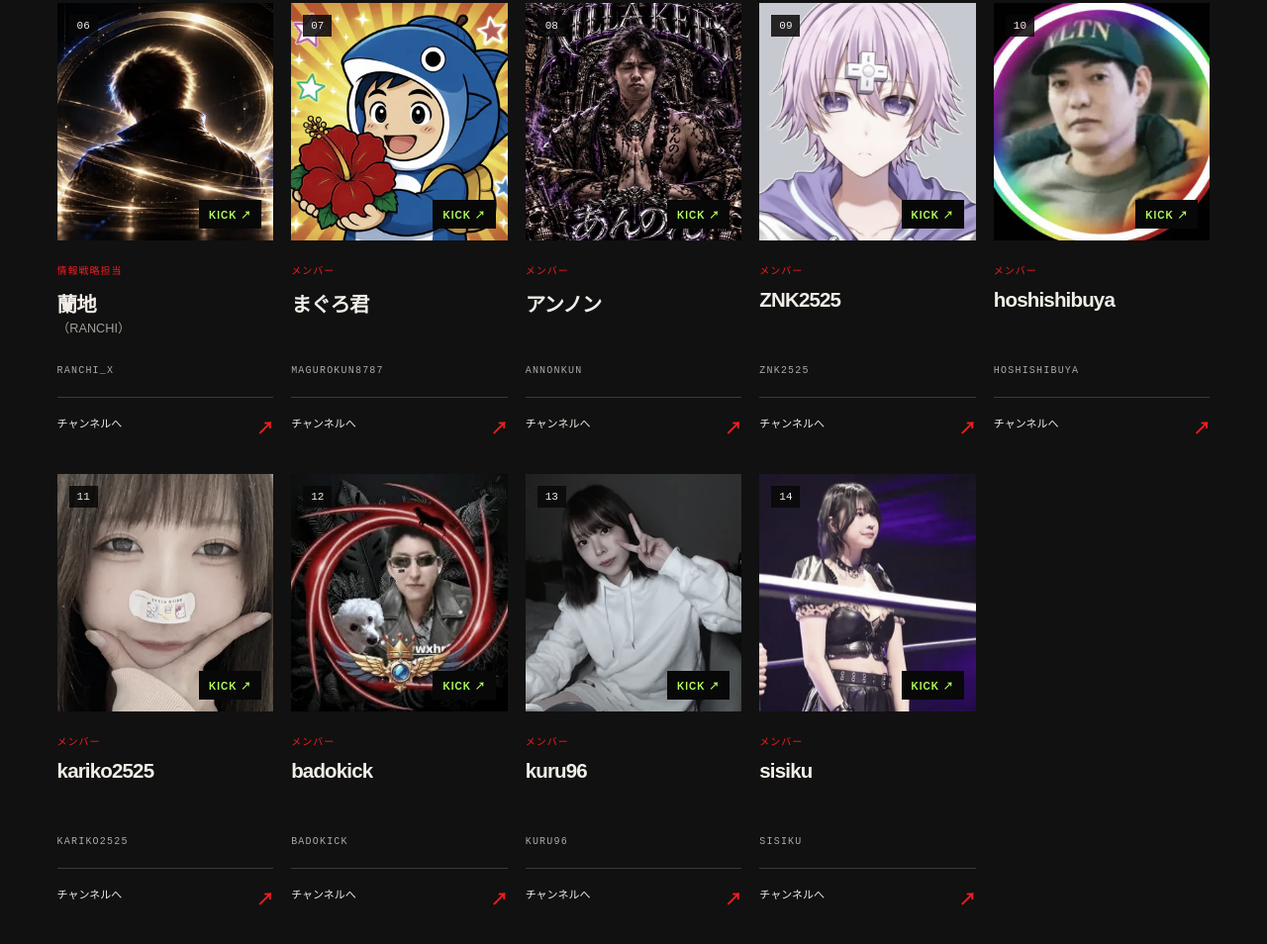
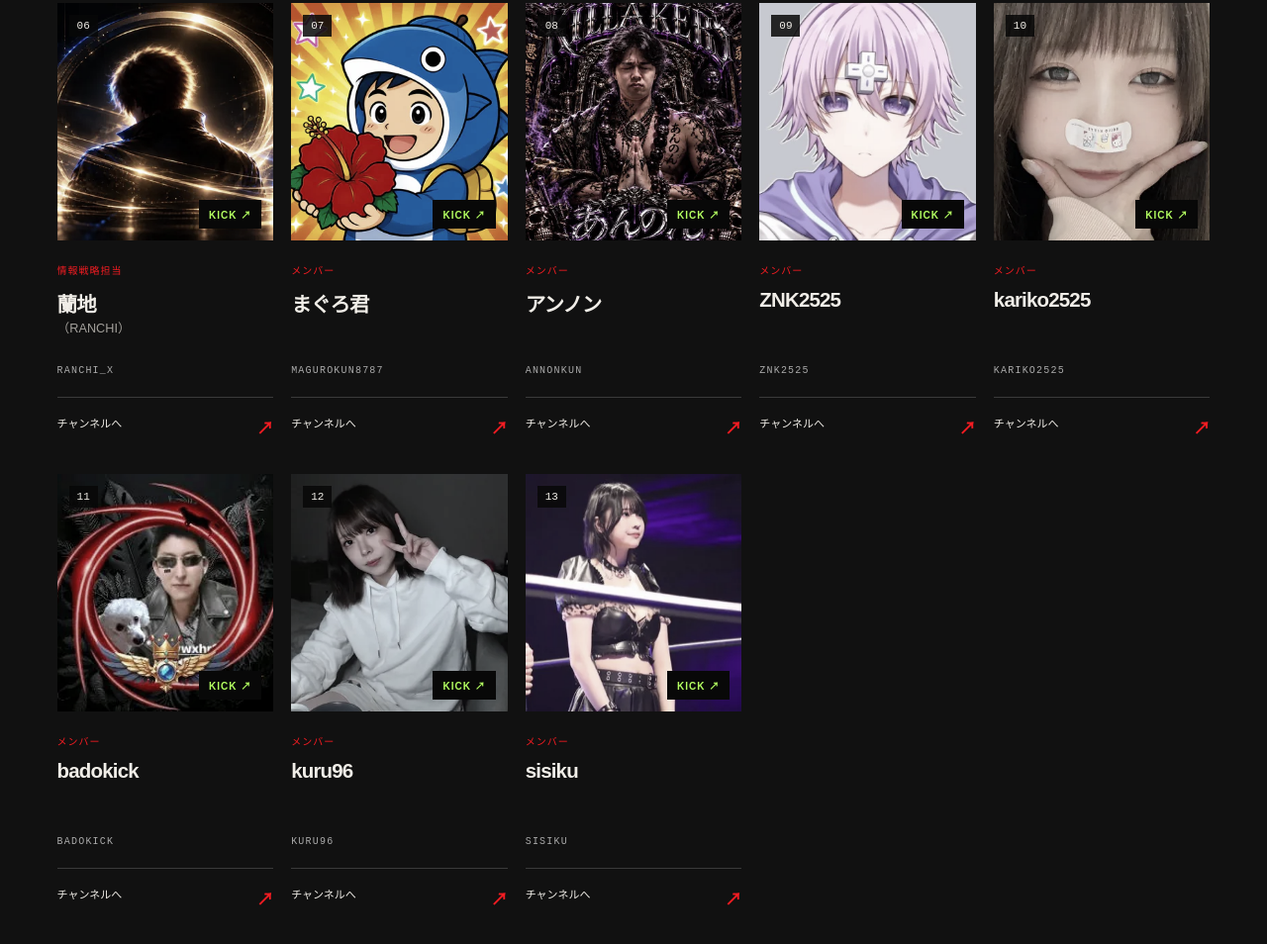
Before and after one commit to mikioxxx/zkai, a website: page muhou-chitai/dist/index.html in a window 1280 px wide. Shown: the part 2400-3354 px from the top of the page at 99% size. Drawn offline with Linux system fonts and the light colour scheme.

Commit message:
無法地帯メンバーからほっしーを削除

```diff
--- a/muhou-chitai/dist/index.html
+++ b/muhou-chitai/dist/index.html
@@ -46,11 +46,10 @@
     <a class="channel" href="https://kick.com/magurokun8787" target="_blank" rel="noopener noreferrer"><div class="portrait"><img src="assets/maguro.webp" width="400" height="400" loading="lazy" alt="まぐろ君のKICKプロフィール画像"><span class="channel-number">07</span><span class="platform">KICK ↗</span></div><div class="channel-info"><span class="role">メンバー</span><h3>まぐろ君</h3><span class="handle">MAGUROKUN8787</span><span class="channel-action">チャンネルへ <b aria-hidden="true">↗</b></span></div></a>
     <a class="channel" href="https://kick.com/annonkun" target="_blank" rel="noopener noreferrer"><div class="portrait"><img src="assets/annon.webp" width="400" height="400" loading="lazy" alt="アンノンのKICKプロフィール画像"><span class="channel-number">08</span><span class="platform">KICK ↗</span></div><div class="channel-info"><span class="role">メンバー</span><h3>アンノン</h3><span class="handle">ANNONKUN</span><span class="channel-action">チャンネルへ <b aria-hidden="true">↗</b></span></div></a>
     <a class="channel" href="https://kick.com/znk2525" target="_blank" rel="noopener noreferrer"><div class="portrait"><img src="assets/znk2525.webp" width="400" height="400" loading="lazy" alt="ZNK2525のKICKプロフィール画像"><span class="channel-number">09</span><span class="platform">KICK ↗</span></div><div class="channel-info"><span class="role">メンバー</span><h3>ZNK2525</h3><span class="handle">ZNK2525</span><span class="channel-action">チャンネルへ <b aria-hidden="true">↗</b></span></div></a>
-    <a class="channel" href="https://kick.com/hoshishibuya" target="_blank" rel="noopener noreferrer"><div class="portrait"><img src="assets/hoshishibuya.webp" width="400" height="400" loading="lazy" alt="hoshishibuyaのKICKプロフィール画像"><span class="channel-number">10</span><span class="platform">KICK ↗</span></div><div class="channel-info"><span class="role">メンバー</span><h3>hoshishibuya</h3><span class="handle">HOSHISHIBUYA</span><span class="channel-action">チャンネルへ <b aria-hidden="true">↗</b></span></div></a>
-    <a class="channel" href="https://kick.com/kariko2525" target="_blank" rel="noopener noreferrer"><div class="portrait"><img src="assets/kariko2525.webp" width="400" height="400" loading="lazy" alt="kariko2525のKICKプロフィール画像"><span class="channel-number">11</span><span class="platform">KICK ↗</span></div><div class="channel-info"><span class="role">メンバー</span><h3>kariko2525</h3><span class="handle">KARIKO2525</span><span class="channel-action">チャンネルへ <b aria-hidden="true">↗</b></span></div></a>
-    <a class="channel" href="https://kick.com/badokick" target="_blank" rel="noopener noreferrer"><div class="portrait"><img src="assets/badokick.webp" width="400" height="400" loading="lazy" alt="badokickのKICKプロフィール画像"><span class="channel-number">12</span><span class="platform">KICK ↗</span></div><div class="channel-info"><span class="role">メンバー</span><h3>badokick</h3><span class="handle">BADOKICK</span><span class="channel-action">チャンネルへ <b aria-hidden="true">↗</b></span></div></a>
-    <a class="channel" href="https://kick.com/kuru96" target="_blank" rel="noopener noreferrer"><div class="portrait"><img src="assets/kuru96.webp" width="400" height="400" loading="lazy" alt="kuru96のKICKプロフィール画像"><span class="channel-number">13</span><span class="platform">KICK ↗</span></div><div class="channel-info"><span class="role">メンバー</span><h3>kuru96</h3><span class="handle">KURU96</span><span class="channel-action">チャンネルへ <b aria-hidden="true">↗</b></span></div></a>
-    <a class="channel" href="https://kick.com/sisiku" target="_blank" rel="noopener noreferrer"><div class="portrait"><img src="assets/sisiku.webp" width="400" height="400" loading="lazy" alt="sisikuのKICKプロフィール画像"><span class="channel-number">14</span><span class="platform">KICK ↗</span></div><div class="channel-info"><span class="role">メンバー</span><h3>sisiku</h3><span class="handle">SISIKU</span><span class="channel-action">チャンネルへ <b aria-hidden="true">↗</b></span></div></a>
+    <a class="channel" href="https://kick.com/kariko2525" target="_blank" rel="noopener noreferrer"><div class="portrait"><img src="assets/kariko2525.webp" width="400" height="400" loading="lazy" alt="kariko2525のKICKプロフィール画像"><span class="channel-number">10</span><span class="platform">KICK ↗</span></div><div class="channel-info"><span class="role">メンバー</span><h3>kariko2525</h3><span class="handle">KARIKO2525</span><span class="channel-action">チャンネルへ <b aria-hidden="true">↗</b></span></div></a>
+    <a class="channel" href="https://kick.com/badokick" target="_blank" rel="noopener noreferrer"><div class="portrait"><img src="assets/badokick.webp" width="400" height="400" loading="lazy" alt="badokickのKICKプロフィール画像"><span class="channel-number">11</span><span class="platform">KICK ↗</span></div><div class="channel-info"><span class="role">メンバー</span><h3>badokick</h3><span class="handle">BADOKICK</span><span class="channel-action">チャンネルへ <b aria-hidden="true">↗</b></span></div></a>
+    <a class="channel" href="https://kick.com/kuru96" target="_blank" rel="noopener noreferrer"><div class="portrait"><img src="assets/kuru96.webp" width="400" height="400" loading="lazy" alt="kuru96のKICKプロフィール画像"><span class="channel-number">12</span><span class="platform">KICK ↗</span></div><div class="channel-info"><span class="role">メンバー</span><h3>kuru96</h3><span class="handle">KURU96</span><span class="channel-action">チャンネルへ <b aria-hidden="true">↗</b></span></div></a>
+    <a class="channel" href="https://kick.com/sisiku" target="_blank" rel="noopener noreferrer"><div class="portrait"><img src="assets/sisiku.webp" width="400" height="400" loading="lazy" alt="sisikuのKICKプロフィール画像"><span class="channel-number">13</span><span class="platform">KICK ↗</span></div><div class="channel-info"><span class="role">メンバー</span><h3>sisiku</h3><span class="handle">SISIKU</span><span class="channel-action">チャンネルへ <b aria-hidden="true">↗</b></span></div></a>
   </div>
   <p class="channel-note">各チャンネルは新しいタブで開きます。配信状況はリンク先でご確認ください。</p>
 </section>
```
Also changed, not shown: muhou-chitai/README.md, muhou-chitai/dist/assets/hoshishibuya.webp (deleted).
